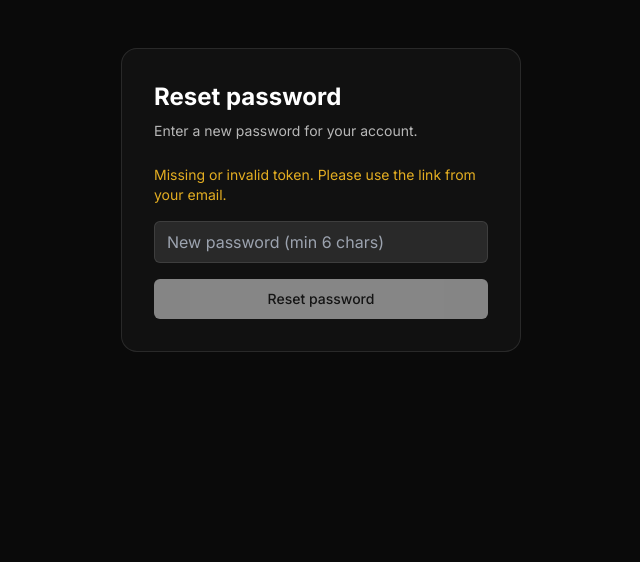
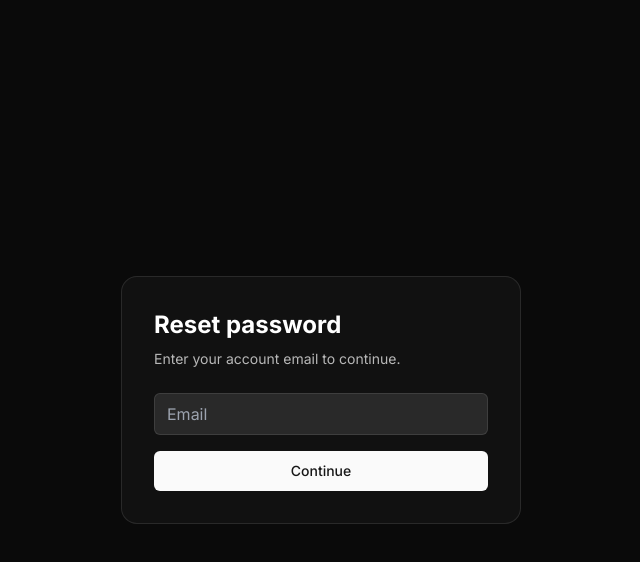
Before and after one commit to ssaarthakk/Money-Tracker, a Next.js app: page /reset-password in a window 1280 px wide. Shown: the top 562 px of the page, without its empty margins (319-959 px from the left). Built offline with nearby package versions, Linux system fonts and the light colour scheme.

Commit message:
feat: update password reset flow and UI, including email verification and navigation improvements

```diff
--- a/src/app/api/auth/password/request/route.ts
+++ b/src/app/api/auth/password/request/route.ts
@@ -1,6 +1,5 @@
 import dbConnect from "@/lib/dbConnect";
 import User from "@/models/user.model";
-import crypto from "crypto";
 
 export const runtime = 'nodejs'
 export const dynamic = 'force-dynamic'
@@ -11,24 +10,12 @@ export async function POST(request: Request) {
     if (!email) return Response.json({ success: false, message: 'Email is required' }, { status: 400 });
 
     await dbConnect();
-    const normalizedEmail = String(email).toLowerCase().trim();
-    const user = await User.findOne({ email: normalizedEmail });
+  const normalizedEmail = String(email).toLowerCase().trim();
+  const user = await User.findOne({ email: normalizedEmail });
 
-    if (!user) {
-      return Response.json({ success: true, message: 'If the email exists, a reset link will be sent.' }, { status: 200 });
-    }
-
-    const token = crypto.randomBytes(32).toString('hex');
-    const expires = new Date(Date.now() + 1000 * 60 * 60);
-
-    user.resetPasswordToken = token;
-    user.resetPasswordExpires = expires as any;
-    await user.save();
-
-    const baseUrl = process.env.NEXT_PUBLIC_APP_URL || '';
-    const link = `${baseUrl}/reset-password?token=${token}`;
-
-    return Response.json({ success: true, message: 'Reset link generated', link }, { status: 200 });
+  // Only return whether the email exists; no email sending or token creation
+  const exists = !!user;
+  return Response.json({ success: true, exists }, { status: 200 });
   } catch (error) {
     console.error('Password reset request error', error);
     return Response.json({ success: false, message: 'Something went wrong' }, { status: 500 });
--- a/src/app/reset-password/page.tsx
+++ b/src/app/reset-password/page.tsx
@@ -1,17 +1,42 @@
 "use client";
-import { useSearchParams, useRouter } from "next/navigation";
-import { useState, useMemo } from "react";
+import { useRouter } from "next/navigation";
+import { useState } from "react";
 import { Button } from "@/components/ui/button";
 
 export default function ResetPasswordPage() {
-  const search = useSearchParams();
   const router = useRouter();
-  const token = useMemo(() => search.get("token") || "", [search]);
+  const [step, setStep] = useState<"email" | "password">("email");
+  const [email, setEmail] = useState("");
   const [password, setPassword] = useState("");
   const [loading, setLoading] = useState(false);
   const [message, setMessage] = useState<string | null>(null);
 
-  const onSubmit = async (e: React.FormEvent) => {
+  const verifyEmail = async (e: React.FormEvent) => {
+    e.preventDefault();
+    setLoading(true);
+    setMessage(null);
+    try {
+      const res = await fetch("/api/auth/password/request", {
+        method: "POST",
+        headers: { "Content-Type": "application/json" },
+        body: JSON.stringify({ email }),
+      });
+      const data = await res.json();
+      if (!res.ok) throw new Error(data?.message || "Failed to verify email");
+      if (!data?.exists) {
+        setMessage("No account found for this email.");
+        return;
+      }
+      setStep("password");
+      setMessage(null);
+    } catch (err: any) {
+      setMessage(err.message || "Something went wrong");
+    } finally {
+      setLoading(false);
+    }
+  };
+
+  const resetPassword = async (e: React.FormEvent) => {
     e.preventDefault();
     setLoading(true);
     setMessage(null);
@@ -19,11 +44,11 @@ export default function ResetPasswordPage() {
       const res = await fetch("/api/auth/password/reset", {
         method: "POST",
         headers: { "Content-Type": "application/json" },
-        body: JSON.stringify({ token, password }),
+        body: JSON.stringify({ email, password }),
       });
       const data = await res.json();
       if (!res.ok) throw new Error(data?.message || "Failed to reset password");
-      setMessage("Password reset. You can sign in now.");
+      setMessage("Password updated. You can sign in now.");
       setPassword("");
       setTimeout(() => router.push("/"), 1200);
     } catch (err: any) {
@@ -34,15 +59,34 @@ export default function ResetPasswordPage() {
   };
 
   return (
-    <main className="min-h-[70vh] w-full">
-      <div className="mx-auto max-w-md px-6 py-12">
+    <main className="min-h-[100svh] w-full flex items-center justify-center">
+      <div className="w-full max-w-md px-6 py-8">
         <div className="rounded-2xl border border-white/10 bg-white/[0.03] p-6 md:p-8">
           <h1 className="text-2xl font-bold mb-2">Reset password</h1>
-          <p className="text-white/70 text-sm mb-6">Enter a new password for your account.</p>
-          {!token && (
-            <p className="text-amber-400/90 text-sm mb-4">Missing or invalid token. Please use the link from your email.</p>
+          {step === "email" && (
+            <>
+              <p className="text-white/70 text-sm mb-6">Enter your account email to continue.</p>
+              <form onSubmit={verifyEmail} className="space-y-4">
+                <input
+                  type="email"
+                  className="w-full rounded-md bg-white/10 border border-white/10 px-3 py-2 outline-none focus:border-white/30"
+                  placeholder="Email"
+                  value={email}
+                  onChange={(e) => setEmail(e.target.value)}
+                  required
+                />
+                <Button type="submit" disabled={loading} className="w-full">
+                  {loading ? "Checking…" : "Continue"}
+                </Button>
+                {message && <p className="text-sm text-white/80">{message}</p>}
+              </form>
+            </>
           )}
-          <form onSubmit={onSubmit} className="space-y-4">
+
+          {step === "password" && (
+            <>
+              <p className="text-white/70 text-sm mb-6">Set a new password for {email}.</p>
+              <form onSubmit={resetPassword} className="space-y-4">
                 <input
                   type="password"
                   className="w-full rounded-md bg-white/10 border border-white/10 px-3 py-2 outline-none focus:border-white/30"
@@ -52,11 +96,18 @@ export default function ResetPasswordPage() {
                   onChange={(e) => setPassword(e.target.value)}
                   required
                 />
-            <Button type="submit" disabled={loading || !token} className="w-full">
-              {loading ? "Resetting…" : "Reset password"}
+                <div className="flex items-center gap-3">
+                  <Button type="button" variant="secondary" onClick={() => setStep("email")} disabled={loading}>
+                    Back
                   </Button>
+                  <Button type="submit" disabled={loading} className="flex-1">
+                    {loading ? "Saving…" : "Reset password"}
+                  </Button>
+                </div>
                 {message && <p className="text-sm text-white/80">{message}</p>}
               </form>
+            </>
+          )}
         </div>
       </div>
     </main>
--- a/src/components/ClientProfile.tsx
+++ b/src/components/ClientProfile.tsx
@@ -15,9 +15,7 @@ import { Button } from "@/components/ui/button";
 function ClientProfile() {
     const { data: session } = useSession();
     const [openSet, setOpenSet] = useState(false);
-    const [openReset, setOpenReset] = useState(false);
     const [newPass, setNewPass] = useState("");
-    const [email, setEmail] = useState("");
     const [busy, setBusy] = useState(false);
     const [msg, setMsg] = useState<string | null>(null);
 
@@ -45,8 +43,8 @@ function ClientProfile() {
                                 <DropdownMenuItem onSelect={(e) => { e.preventDefault(); setOpenSet(true); }}>
                                         Set/Change password
                                 </DropdownMenuItem>
-                                <DropdownMenuItem onSelect={(e) => { e.preventDefault(); setOpenReset(true); }}>
-                                        Forgot password
+                                <DropdownMenuItem asChild>
+                                    <a href="/reset-password">Forgot password</a>
                                 </DropdownMenuItem>
                 <DropdownMenuItem>
                     <LogoutButton />
@@ -101,50 +99,7 @@ function ClientProfile() {
                             </Dialog.Portal>
                         </Dialog.Root>
 
-                        {/* Forgot Password Dialog (request email) */}
-                        <Dialog.Root open={openReset} onOpenChange={setOpenReset}>
-                            <Dialog.Portal>
-                                <Dialog.Overlay className="fixed inset-0 bg-black/40 z-40" />
-                                <Dialog.Content className="fixed left-1/2 top-1/2 -translate-x-1/2 -translate-y-1/2 z-50 w-[92vw] max-w-[420px] rounded-2xl border border-white/10 bg-white/10 backdrop-blur-xl p-6 shadow-2xl">
-                                    <div className="flex items-center justify-between mb-3">
-                                        <Dialog.Title className="text-lg font-semibold">Reset password</Dialog.Title>
-                                        <Dialog.Close className="text-sm opacity-70 hover:opacity-100">Close</Dialog.Close>
-                                    </div>
-                                    <form
-                                        onSubmit={async (e) => {
-                                            e.preventDefault();
-                                            setBusy(true);
-                                            setMsg(null);
-                                            try {
-                                                const res = await fetch('/api/auth/password/request', {
-                                                    method: 'POST',
-                                                    headers: { 'Content-Type': 'application/json' },
-                                                    body: JSON.stringify({ email: email || session?.user?.email }),
-                                                });
-                                                const data = await res.json();
-                                                if (!res.ok) throw new Error(data?.message || 'Failed to request reset');
-                                                setMsg('If the email exists, a reset link will be sent.');
-                                            } catch (err: any) {
-                                                setMsg(err.message || 'Something went wrong');
-                                            } finally {
-                                                setBusy(false);
-                                            }
-                                        }}
-                                        className="space-y-3"
-                                    >
-                                        <input
-                                            type="email"
-                                            className="w-full rounded-md bg-white/10 border border-white/10 px-3 py-2 outline-none focus:border-white/30"
-                                            placeholder="Email"
-                                            value={email || session?.user?.email || ''}
-                                            onChange={(e) => setEmail(e.target.value)}
-                                        />
-                                        <Button type="submit" disabled={busy} className="w-full">{busy ? 'Sending…' : 'Send reset link'}</Button>
-                                        {msg && <p className="text-sm text-white/80">{msg}</p>}
-                                    </form>
-                                </Dialog.Content>
-                            </Dialog.Portal>
-                        </Dialog.Root>
+                        {/* Forgot Password now navigates to dedicated page */}
         </DropdownMenu>
     );
 }
--- /dev/null
+++ b/src/types/resend.d.ts
@@ -0,0 +1,6 @@
+declare module "resend" {
+  export class Resend {
+    constructor(apiKey: string);
+    emails: { send: (args: { from: string; to: string | string[]; subject: string; html?: string; text?: string; }) => Promise<any> };
+  }
+}
```
Also changed, not shown: src/app/api/auth/password/reset/route.ts (+7 -12 lines), src/components/Hero.tsx (+5 -20 lines), 1 other file (tests, documents, lock files or other folders). Lines whose indentation alone changed are shown as unchanged.
